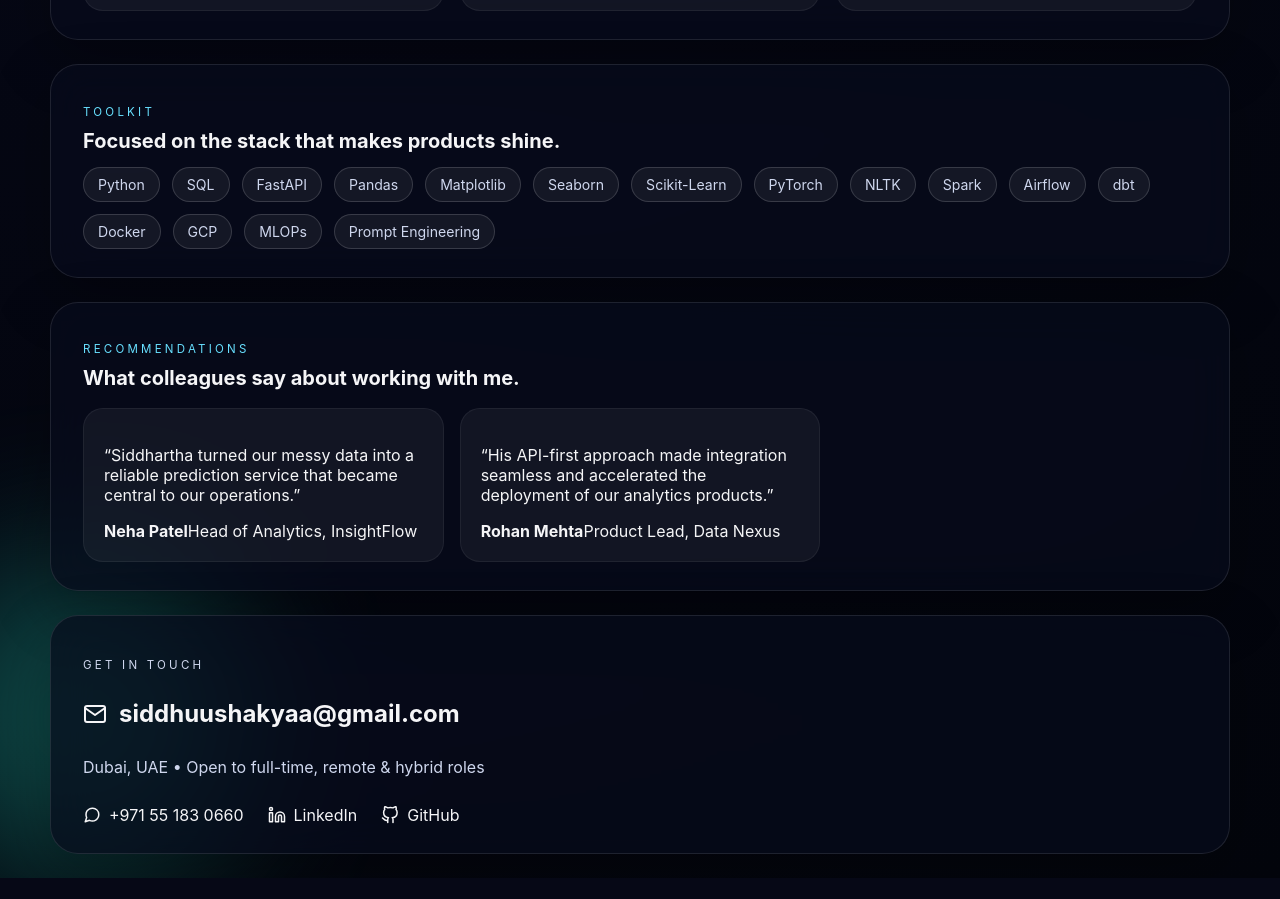
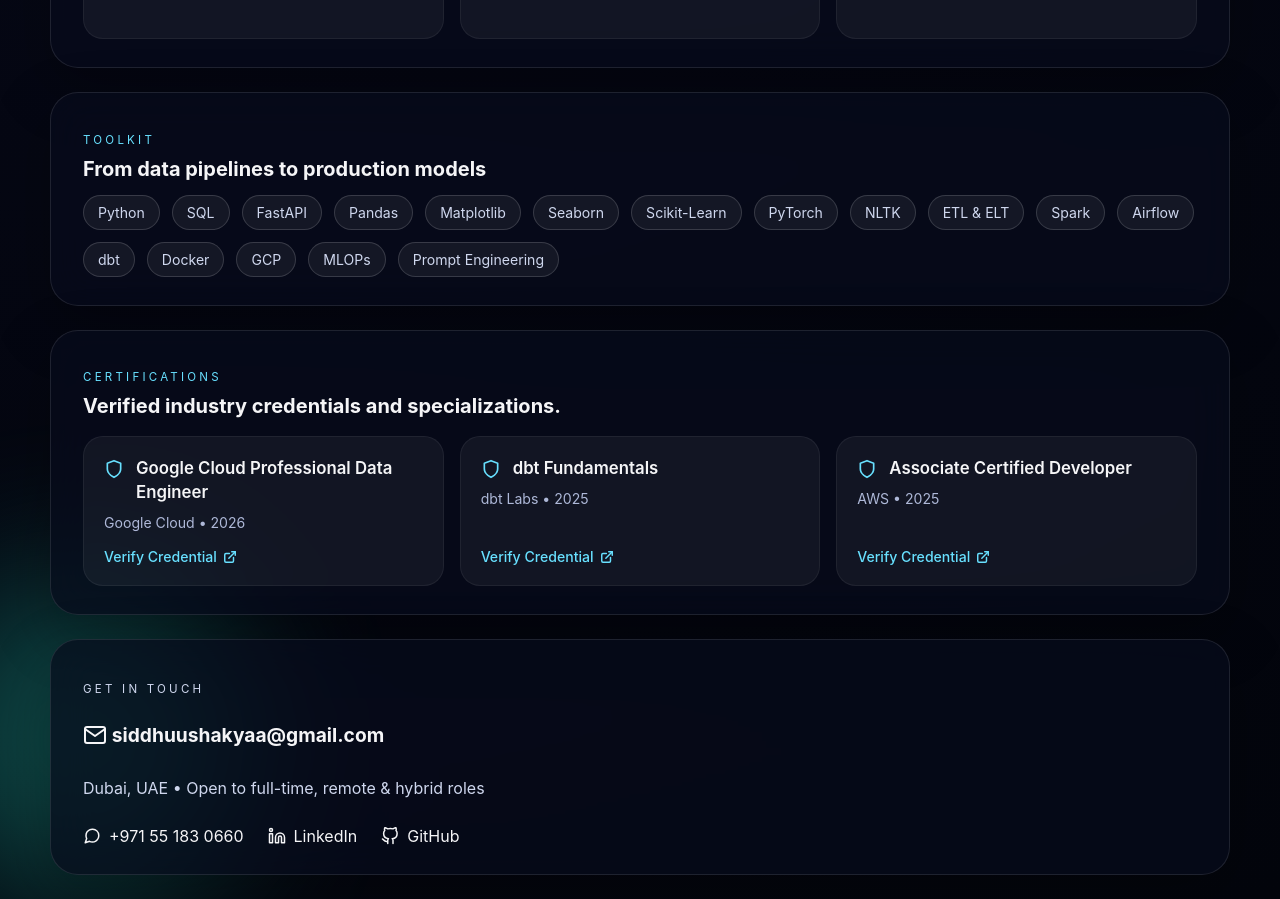
Before and after one commit to SiddhuShkya/my-portfolio, a React (Vite) app: page / in a window 1280 px wide. Shown: the part 1580-2479 px from the top of the page. Before the commit the page ends 2458 px from the top, so only its background shows below. Built offline with nearby package versions, Linux system fonts and the light colour scheme.

Commit message:
feat: replace Recommendations with Certifications section

```diff
--- a/src/App.jsx
+++ b/src/App.jsx
@@ -43,20 +43,28 @@
   { title: 'Graduate Teaching Assistant ', period: '2024 — 2025', company: 'Herald College Kathmandu, Nepal' }
 ];
 
-const testimonials = [
+const certifications = [
   {
-    quote: 'Siddhartha turned our messy data into a reliable prediction service that became central to our operations.',
-    author: 'Neha Patel',
-    role: 'Head of Analytics, InsightFlow'
+    title: 'Google Cloud Professional Data Engineer',
+    issuer: 'Google Cloud',
+    date: '2026',
+    link: 'https://www.credential.net/'
   },
   {
-    quote: 'His API-first approach made integration seamless and accelerated the deployment of our analytics products.',
-    author: 'Rohan Mehta',
-    role: 'Product Lead, Data Nexus'
+    title: 'dbt Fundamentals',
+    issuer: 'dbt Labs',
+    date: '2025',
+    link: 'https://credentials.dbtlabs.com/'
+  },
+  {
+    title: 'Associate Certified Developer',
+    issuer: 'AWS',
+    date: '2025',
+    link: 'https://aws.amazon.com/verification'
   }
 ];
 
-const skills = ['Python', 'SQL', 'FastAPI', 'Pandas', 'Matplotlib', 'Seaborn', 'Scikit-Learn', 'PyTorch', 'NLTK', 'Spark', 'Airflow', 'dbt', 'Docker', 'GCP', 'MLOPs', 'Prompt Engineering'];
+const skills = ['Python', 'SQL', 'FastAPI', 'Pandas', 'Matplotlib', 'Seaborn', 'Scikit-Learn', 'PyTorch', 'NLTK', 'ETL & ELT', 'Spark', 'Airflow', 'dbt', 'Docker', 'GCP', 'MLOPs', 'Prompt Engineering'];
 
 function App() {
   const [theme, setTheme] = useState('dark');
@@ -186,7 +194,7 @@
       <section className="section-card skills-section">
         <div className="section-heading">
           <p className="eyebrow">Toolkit</p>
-          <h3>Focused on the stack that makes products shine.</h3>
+          <h3>From data pipelines to production models</h3>
         </div>
         <div className="chip-row">
           {skills.map((skill) => (
@@ -195,17 +203,33 @@
         </div>
       </section>
 
-      <section className="section-card testimonial-section">
+      <section className="section-card certifications-section">
         <div className="section-heading">
-          <p className="eyebrow">Recommendations</p>
-          <h3>What colleagues say about working with me.</h3>
+          <p className="eyebrow">Certifications</p>
+          <h3>Verified industry credentials and specializations.</h3>
         </div>
-        <div className="testimonial-grid">
-          {testimonials.map((item) => (
-            <article key={item.author} className="testimonial-card">
-              <p>“{item.quote}”</p>
-              <strong>{item.author}</strong>
-              <span>{item.role}</span>
+        <div className="certification-grid">
+          {certifications.map((item) => (
+            <article key={item.title} className="certification-card">
+              <div className="certification-header">
+                <div className="certification-icon">
+                  <svg width="20" height="20" viewBox="0 0 24 24" fill="none" stroke="currentColor" strokeWidth="2" strokeLinecap="round" strokeLinejoin="round" aria-hidden="true">
+                    <path d="M12 22s8-4 8-10V5l-8-3-8 3v7c0 6 8 10 8 10z" />
+                  </svg>
+                </div>
+                <h4>{item.title}</h4>
+              </div>
+              <p className="issuer">{item.issuer} • {item.date}</p>
+              {item.link && (
+                <a href={item.link} target="_blank" rel="noopener noreferrer" className="verify-link">
+                  Verify Credential
+                  <svg width="14" height="14" viewBox="0 0 24 24" fill="none" stroke="currentColor" strokeWidth="2.5" strokeLinecap="round" strokeLinejoin="round" aria-hidden="true">
+                    <path d="M18 13v6a2 2 0 0 1-2 2H5a2 2 0 0 1-2-2V8a2 2 0 0 1 2-2h6" />
+                    <polyline points="15 3 21 3 21 9" />
+                    <line x1="10" y1="14" x2="21" y2="3" />
+                  </svg>
+                </a>
+              )}
             </article>
           ))}
         </div>
@@ -213,7 +237,7 @@
       <footer className="footer-card" id="contact">
         <p className="eyebrow">Get in touch</p>
         <div className="footer-contact-primary" style={{ margin: '1.5rem 0' }}>
-          <a href="mailto:siddhuushakyaa@gmail.com" className="contact-link-large" style={{ display: 'inline-flex', alignItems: 'center', gap: '0.75rem', textDecoration: 'none', color: 'inherit', fontSize: '1.5rem', fontWeight: 'bold' }}>
+          <a href="mailto:siddhuushakyaa@gmail.com" className="contact-link-large" style={{ display: 'inline-flex', alignItems: 'center', gap: '0.3rem', textDecoration: 'none', color: 'inherit', fontSize: '1.2rem', fontWeight: 'bold' }}>
             <svg width="24" height="24" viewBox="0 0 24 24" fill="none" stroke="currentColor" strokeWidth="2" strokeLinecap="round" strokeLinejoin="round">
               <path d="M4 4h16c1.1 0 2 .9 2 2v12c0 1.1-.9 2-2 2H4c-1.1 0-2-.9-2-2V6c0-1.1.9-2 2-2z" />
               <polyline points="22,6 12,13 2,6" />
--- a/src/styles.css
+++ b/src/styles.css
@@ -172,7 +172,7 @@
 :root[data-theme='light'] .panel-card ul,
 :root[data-theme='light'] .timeline-item p,
 :root[data-theme='light'] .timeline-item span,
-:root[data-theme='light'] .testimonial-card span {
+:root[data-theme='light'] .certification-card p.issuer {
   color: #6b7280;
 }
 
@@ -225,16 +225,28 @@
 }
 
 :root[data-theme='light'] .project-card,
-:root[data-theme='light'] .testimonial-card {
+:root[data-theme='light'] .certification-card {
   background: #ffffff;
   border-color: #d1fae5;
   box-shadow: 0 12px 30px rgba(15, 23, 42, 0.06);
 }
 
 :root[data-theme='light'] .project-card:hover,
-:root[data-theme='light'] .testimonial-card:hover {
+:root[data-theme='light'] .certification-card:hover {
   border-color: #a7f3d0;
   box-shadow: 0 16px 40px rgba(15, 23, 42, 0.08);
+}
+
+:root[data-theme='light'] .certification-icon {
+  color: #059669;
+}
+
+:root[data-theme='light'] .verify-link {
+  color: #059669;
+}
+
+:root[data-theme='light'] .verify-link:hover {
+  color: #047857;
 }
 
 :root[data-theme='light'] .project-type {
@@ -453,7 +465,8 @@
 }
 
 .project-grid,
-.testimonial-grid {
+.project-grid,
+.certification-grid {
   display: grid;
   grid-template-columns: repeat(3, minmax(0, 1fr));
   gap: 16px;
@@ -461,18 +474,74 @@
 }
 
 .project-card,
-.testimonial-card {
+.certification-card {
   padding: 20px;
   border-radius: 20px;
   background: rgba(255,255,255,0.05);
   border: 1px solid rgba(255,255,255,0.06);
   transition: transform 180ms ease, border-color 180ms ease;
+  display: flex;
+  flex-direction: column;
 }
 
 .project-card:hover,
-.testimonial-card:hover {
+.certification-card:hover {
   transform: translateY(-4px);
   border-color: rgba(104, 224, 255, 0.4);
+}
+
+.certification-header {
+  display: flex;
+  align-items: flex-start;
+  gap: 12px;
+  margin-bottom: 8px;
+}
+
+.certification-header h4 {
+  margin: 0;
+  font-size: 1.05rem;
+  line-height: 1.4;
+  font-weight: 600;
+}
+
+.certification-icon {
+  color: #68e0ff;
+  display: flex;
+  align-items: center;
+  justify-content: center;
+  flex-shrink: 0;
+  margin-top: 2px;
+}
+
+.certification-card p.issuer {
+  color: #aeb8d8;
+  font-size: 0.88rem;
+  margin: 0 0 16px 0;
+  line-height: 1.4;
+}
+
+.verify-link {
+  display: inline-flex;
+  align-items: center;
+  gap: 6px;
+  color: #68e0ff;
+  font-size: 0.88rem;
+  font-weight: 500;
+  transition: color 150ms ease;
+  align-self: flex-start;
+  margin-top: auto;
+}
+
+.verify-link:hover {
+  color: #8be7ff;
+}
+
+.verify-link svg {
+  transition: transform 150ms ease;
+}
+
+.verify-link:hover svg {
+  transform: translate(1px, -1px);
 }
 
 .project-type {
@@ -548,7 +617,7 @@
 @media (max-width: 900px) {
   .content-grid,
   .project-grid,
-  .testimonial-grid {
+  .certification-grid {
     grid-template-columns: 1fr;
   }
 
```
